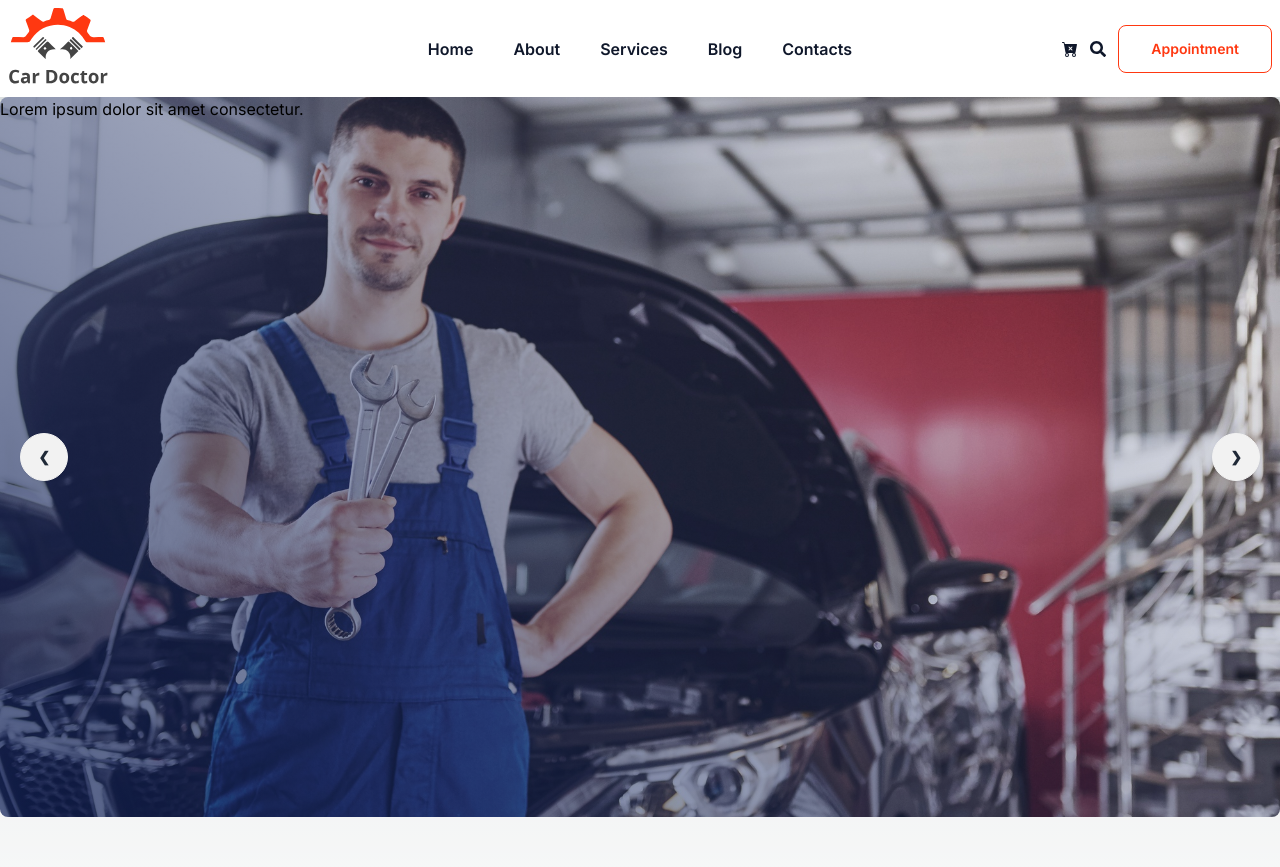
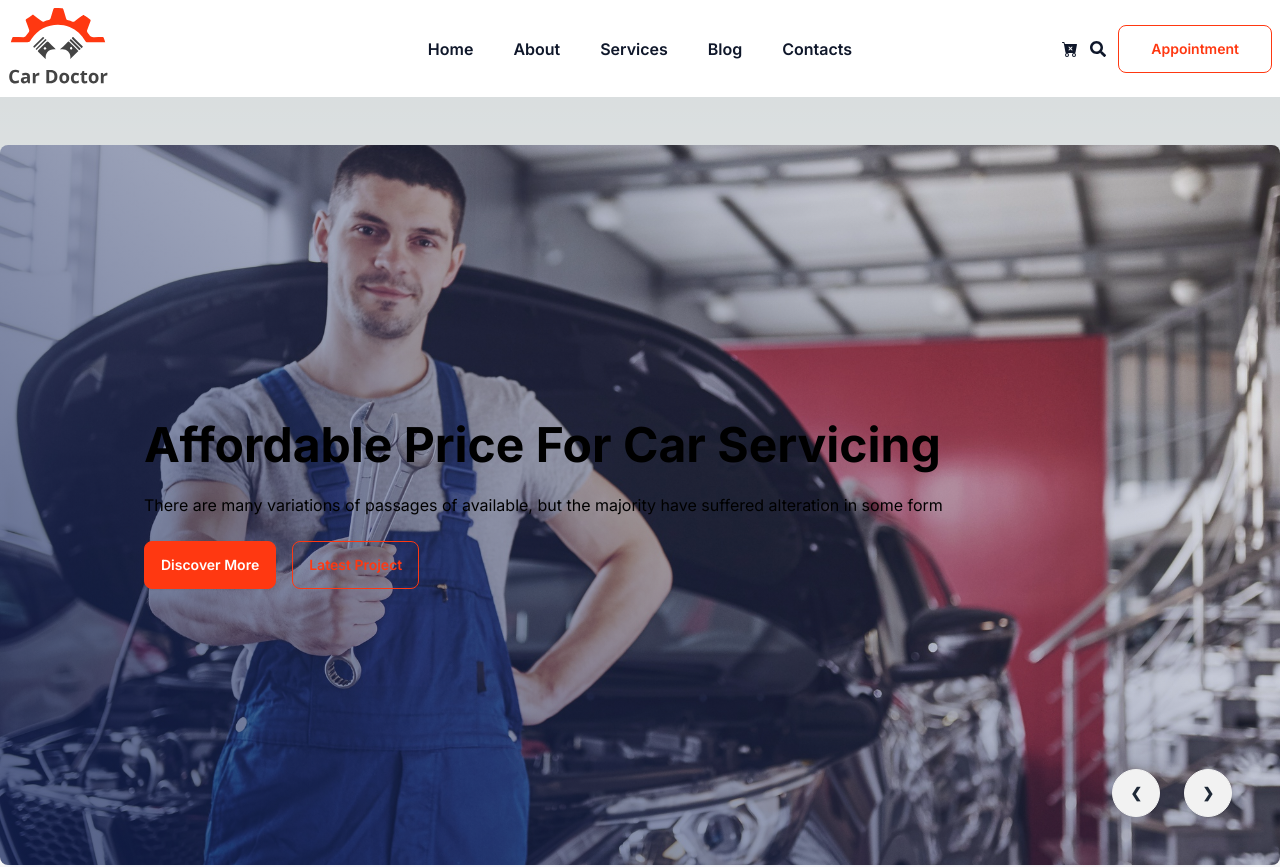
Before and after one commit to mstsurnalyakter/car-doctor-pro, a Next.js app: page / in a window 1280 px wide. Shown: the top 867 px of the page. Built offline with nearby package versions, Linux system fonts and the light colour scheme.

Commit message:
banner session added

```diff
--- a/src/components/Homepage/Banner.jsx
+++ b/src/components/Homepage/Banner.jsx
@@ -3,7 +3,7 @@ import React from 'react'
 const Banner = () => {
   return (
     <div className="container mx-auto">
-      <div className="carousel w-full">
+      <div className="carousel w-full mt-12">
         {banners.map((banner, index) => (
           <div
             style={{
@@ -17,11 +17,16 @@ const Banner = () => {
             id={`slide${index + 1}`}
             className="carousel-item relative w-full bg-top bg-no-repeat rounded-lg h-[90vh]"
           >
-            <div>
-              <h1>Lorem ipsum dolor sit amet consectetur.</h1>
+            <div className="h-full w-full flex items-center pl-36">
+              <div className='space-y-6'>
+                <h1 className="text-5xl font-bold">{banner.title}</h1>
+                <p>{banner.description}</p>
+                <button className='btn btn-primary mr-4'>Discover More</button>
+                <button className='btn btn-primary btn-outline'>Latest Project</button>
+              </div>
             </div>
-            <div className="absolute flex justify-between transform -translate-y-1/2 left-5 right-5 top-1/2">
-              <a href={banner.prev} className="btn btn-circle">
+            <div className="absolute flex justify-between transform bottom-12 right-12">
+              <a href={banner.prev} className="btn btn-circle mr-6">
                 ❮
               </a>
               <a href={banner.next} className="btn btn-circle">
```
